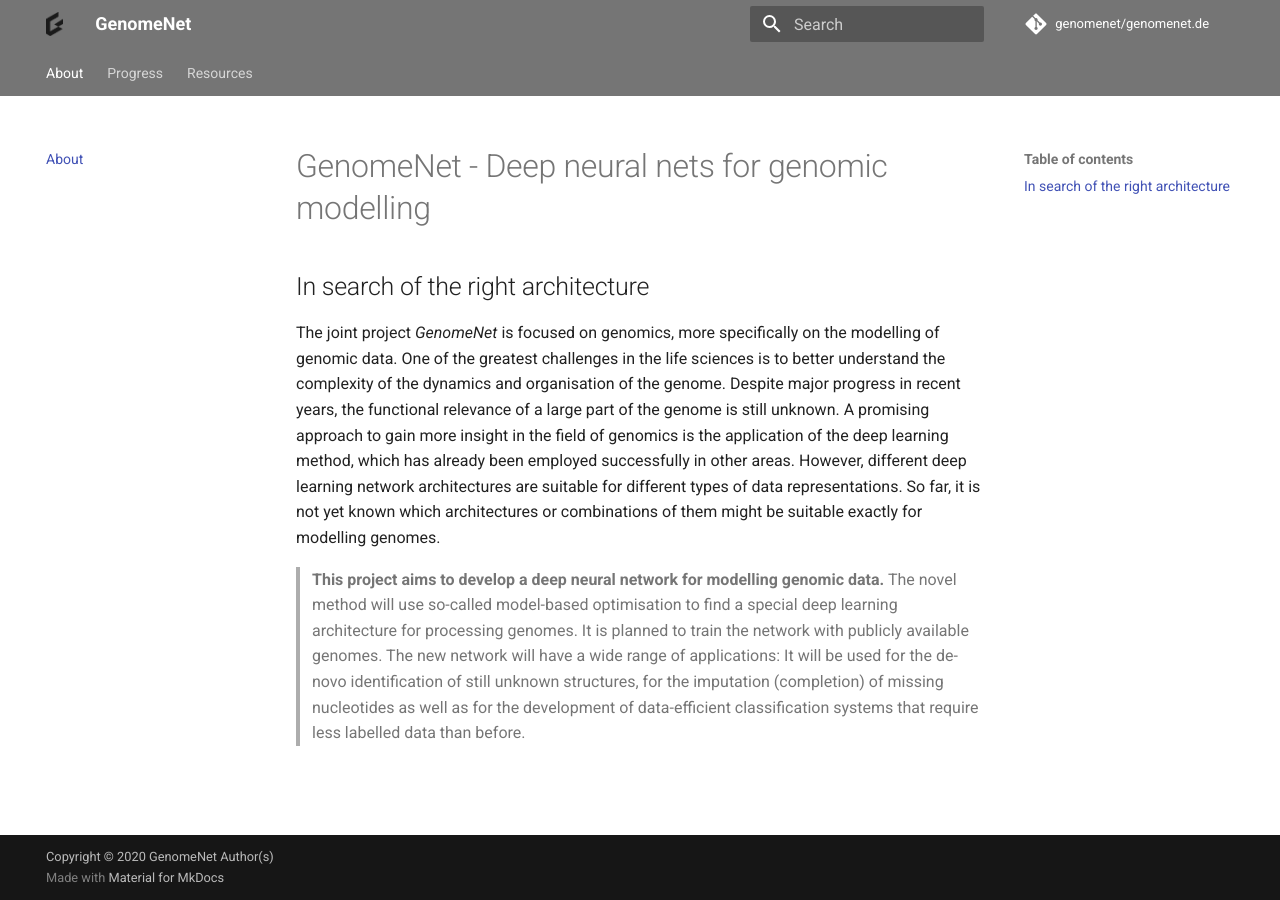
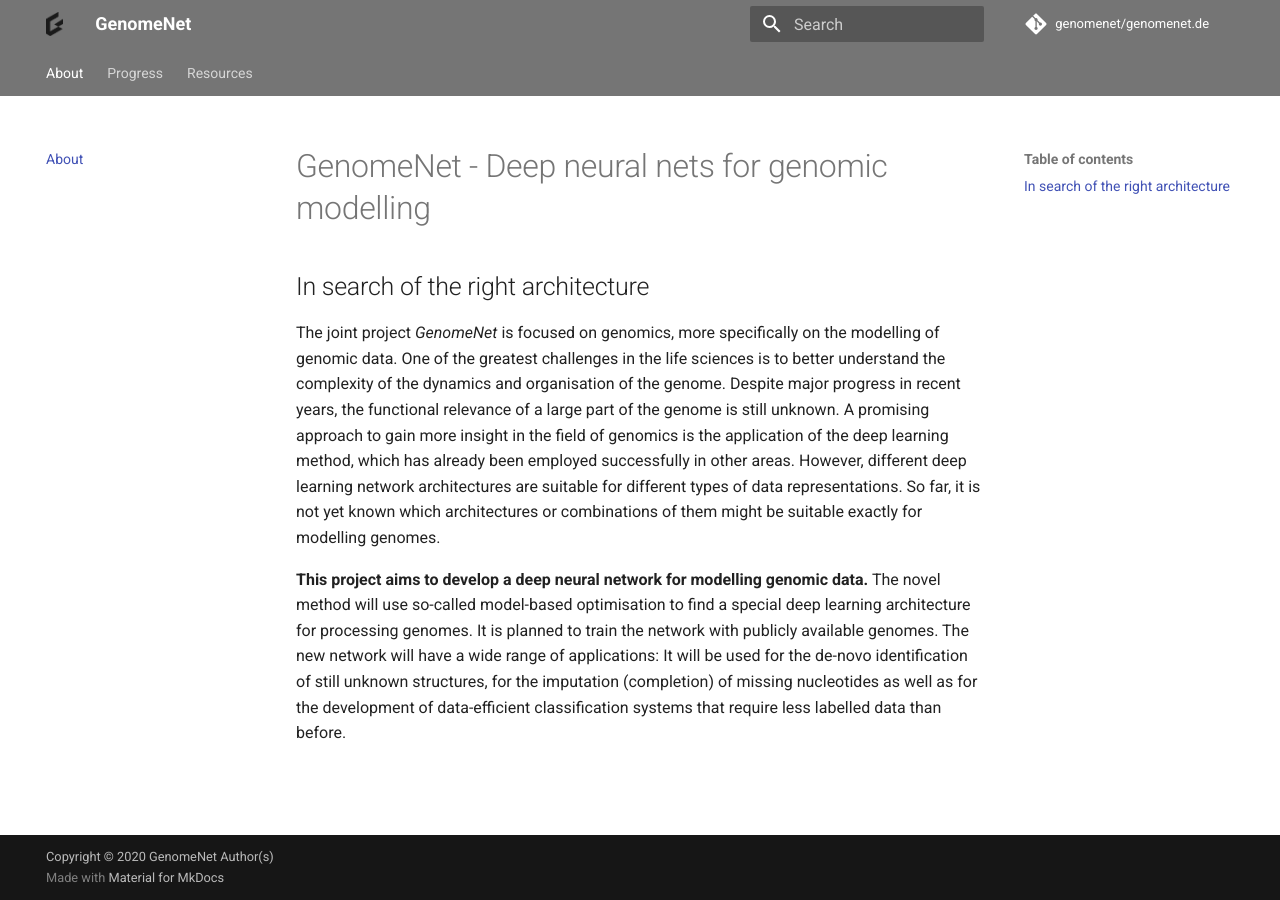
Before and after one commit to GenomeNet/genomenet.de, an MkDocs documentation site: the page built from docs/index.md, in a window 1280 px wide. Built offline with MkDocs 1.6.1 and Material for MkDocs 9.7.7, drawn with Linux system fonts in a browser that asks for light colours; comment, search, counter and statistics services are not loaded.

```diff
--- a/docs/index.md
+++ b/docs/index.md
@@ -3,4 +3,4 @@
 ## In search of the right architecture
 The joint project _GenomeNet_ is focused on genomics, more specifically on the modelling of genomic data. One of the greatest challenges in the life sciences is to better understand the complexity of the dynamics and organisation of the genome. Despite major progress in recent years, the functional relevance of a large part of the genome is still unknown. A promising approach to gain more insight in the field of genomics is the application of the deep learning method, which has already been employed successfully in other areas. However, different deep learning network architectures are suitable for different types of data representations. So far, it is not yet known which architectures or combinations of them might be suitable exactly for modelling genomes.
 
->  **This project aims to develop a deep neural network for modelling genomic data.** The novel method will use so-called model-based optimisation to find a special deep learning architecture for processing genomes. It is planned to train the network with publicly available genomes. The new network will have a wide range of applications: It will be used for the de-novo identification of still unknown structures, for the imputation (completion) of missing nucleotides as well as for the development of data-efficient classification systems that require less labelled data than before.
+**This project aims to develop a deep neural network for modelling genomic data.** The novel method will use so-called model-based optimisation to find a special deep learning architecture for processing genomes. It is planned to train the network with publicly available genomes. The new network will have a wide range of applications: It will be used for the de-novo identification of still unknown structures, for the imputation (completion) of missing nucleotides as well as for the development of data-efficient classification systems that require less labelled data than before.
```
